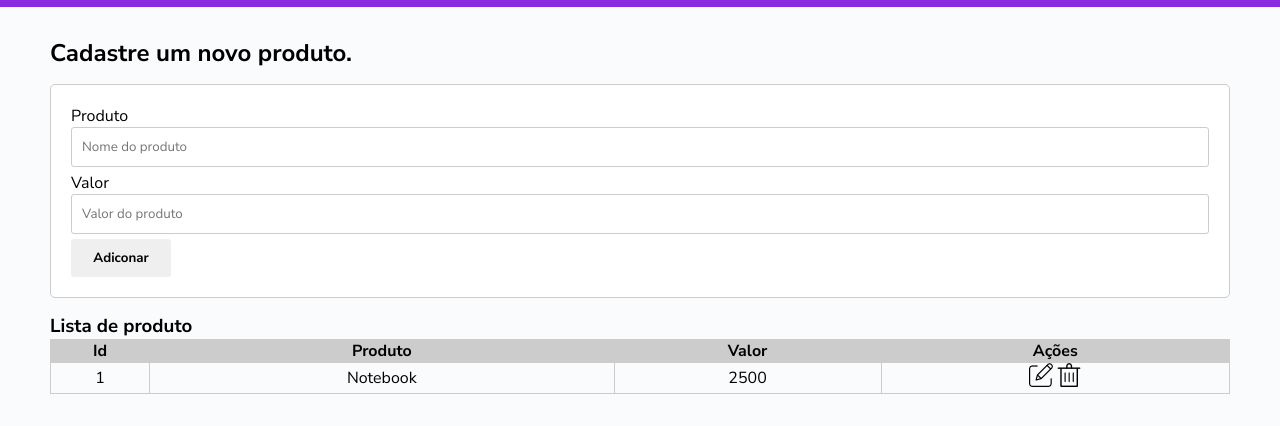
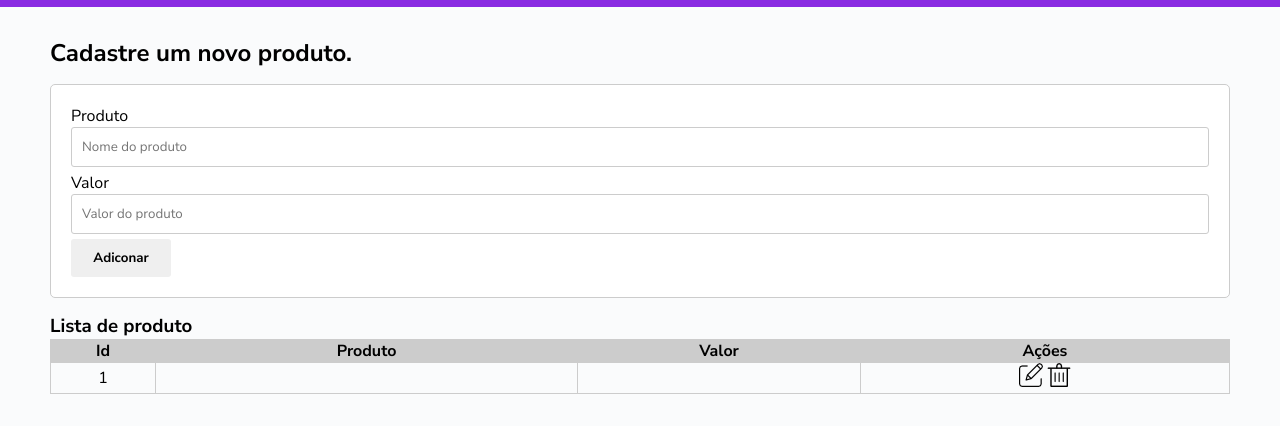
Before and after one commit to NatanaelSaymon/crud-basico, a plain HTML site: page index.html in a window 1280 px wide. Both pictures are taken after a click on the button "Adiconar". Shown: the part 56-482 px from the top of the page. Drawn offline with Linux system fonts and the light colour scheme.

Commit message:
Squashed commit of the following:
commit 199b9ed7986b6486ac4e4535a9efe0063cd8a5fe
Author: Natanael Saymon <saymoneo@gmail.com>
Date:   Fri Jun 2 21:43:33 2023 -0300

    feat: metodo de exibir os produtos

```diff
--- a/index.html
+++ b/index.html
@@ -45,17 +45,7 @@
                     <th>Valor</th>
                     <th>Ações</th>
                 </thead>
-                <tbody>
-                    <tr>
-                        <td>1</td>
-                        <td>Notebook</td>
-                        <td>2500</td>
-                        <td>
-                            <img src="./img/editar.png" alt="">
-                            <img src="./img/deletar.png" alt="">
-                        </td>
-                    </tr>
-                </tbody>
+                <tbody id="table-body"></tbody>
             </table>
         </div>
     </main>
--- a/script.js
+++ b/script.js
@@ -1,6 +1,7 @@
 const addNewProduct = document.querySelector('#add');
 const newProduto = document.querySelector('#produto');
 const newValue = document.querySelector('#valor');
+const tableBody = document.querySelector('#table-body');
 
 
 const produtoCRUD = {
@@ -14,8 +15,31 @@ const produtoCRUD = {
         }
 
         this.items.push(item)
-        console.log('Item adicionado', item)
-        console.log('Produtos', this.items)
+        this.exibirItems()
+
+        console.log('Array de Produtos >>', this.items)
+    },
+
+    exibirItems: function(){
+        const markup = `
+            ${this.items.map(item => {
+                return(
+                    `
+                        <tr>
+                            <td>1</td>
+                            <td>${item.nome}</td>
+                            <td>${item.valor}</td>
+                            <td>
+                                <img src="./img/editar.png" alt="editar">
+                                <img src="./img/deletar.png" alt="deletar">
+                            </td>
+                        </tr>
+                    `
+                )
+            }).join('')}
+
+        `
+        tableBody.innerHTML = markup
     }
 }
 
```
